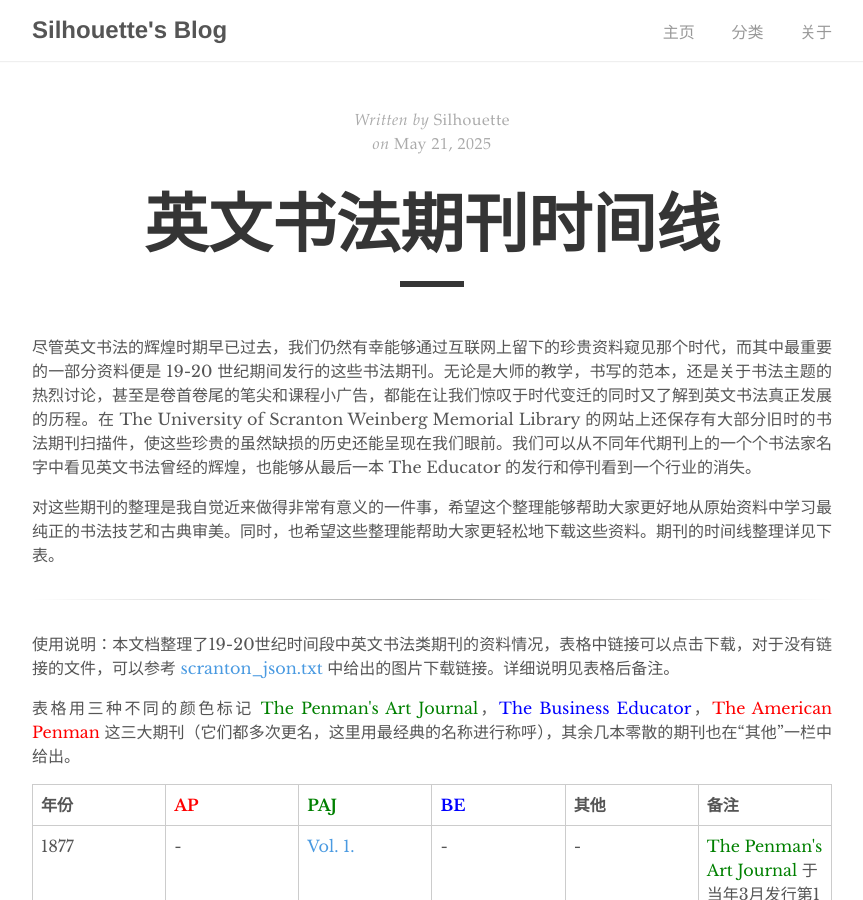
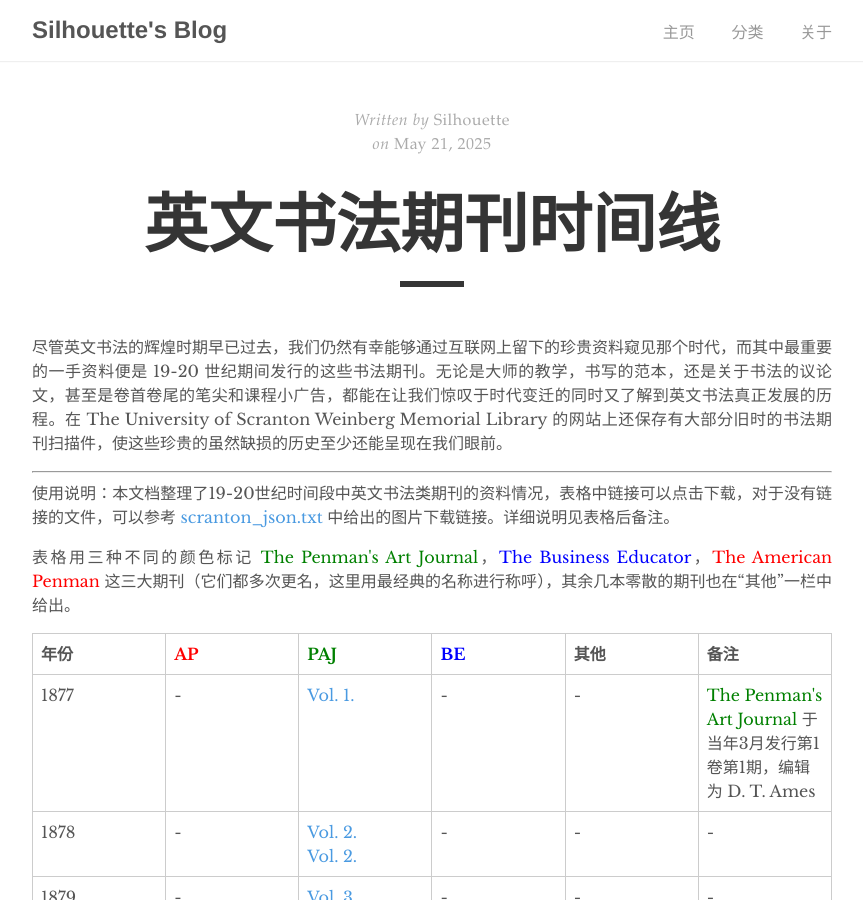
Before and after one commit to sil-z/sil-z.github.io, a Jekyll site: the page built from _posts/2025-05-21-英文书法期刊时间线.md, in a window 1280 px wide and 900 px high. Shown: the whole window, without its empty margins (208-1071 px from the left). Built offline with Jekyll 4.4.1, drawn with Linux system fonts in a browser that asks for light colours; some web fonts are replaced; some of the changed text lies outside the part shown.

Commit message:
Update 2025-05-21-英文书法期刊时间线.md

```diff
--- a/_posts/2025-05-21-英文书法期刊时间线.md
+++ b/_posts/2025-05-21-英文书法期刊时间线.md
@@ -31,11 +31,9 @@
 
 </style>
 
-尽管英文书法的辉煌时期早已过去，我们仍然有幸能够通过互联网上留下的珍贵资料窥见那个时代，而其中最重要的一部分资料便是 19-20 世纪期间发行的这些书法期刊。<!--more-->无论是大师的教学，书写的范本，还是关于书法主题的热烈讨论，甚至是卷首卷尾的笔尖和课程小广告，都能在让我们惊叹于时代变迁的同时又了解到英文书法真正发展的历程。在 The University of Scranton Weinberg Memorial Library 的网站上还保存有大部分旧时的书法期刊扫描件，使这些珍贵的虽然缺损的历史还能呈现在我们眼前。我们可以从不同年代期刊上的一个个书法家名字中看见英文书法曾经的辉煌，也能够从最后一本 The Educator 的发行和停刊看到一个行业的消失。
+尽管英文书法的辉煌时期早已过去，我们仍然有幸能够通过互联网上留下的珍贵资料窥见那个时代，而其中最重要的一手资料便是 19-20 世纪期间发行的这些书法期刊。<!--more-->无论是大师的教学，书写的范本，还是关于书法的议论文，甚至是卷首卷尾的笔尖和课程小广告，都能在让我们惊叹于时代变迁的同时又了解到英文书法真正发展的历程。在 The University of Scranton Weinberg Memorial Library 的网站上还保存有大部分旧时的书法期刊扫描件，使这些珍贵的虽然缺损的历史至少还能呈现在我们眼前。
 
-对这些期刊的整理是我自觉近来做得非常有意义的一件事，希望这个整理能够帮助大家更好地从原始资料中学习最纯正的书法技艺和古典审美。同时，也希望这些整理能帮助大家更轻松地下载这些资料。期刊的时间线整理详见下表。
-
-<hr style="border: none; height: 1px; background: linear-gradient(to right, transparent, #aaa, transparent); margin: 2em 0;" />
+---
 
 使用说明：本文档整理了19-20世纪时间段中英文书法类期刊的资料情况，表格中链接可以点击下载，对于没有链接的文件，可以参考 <a href="/assets/other/scranton_json.txt">scranton_json.txt</a> 中给出的图片下载链接。详细说明见表格后备注。
 
@@ -129,3 +127,13 @@
 - **特别说明 - 4：** Internet Archive 的下载链接通常包含整卷期刊，逐本检查其中是否缺失特定月份的工作量很大，因此*均未验证是否完整*；有些缺失年份实际上是因为该年份和之前年份的期刊被归为了同一个文件。
 
 - **特别说明 - 5：** Scranton 网站上和 Internet Archive 网站上的文件有一部分内容重复，但扫描了两次（都是这个图书馆上传的文件，我也不知道为什么不一样），个人认为 Scranton 网站上文件质量更高，且考虑到 IA 上文件整理和下载都很方便，因此在此处去除了 IA 上的重复链接。*例外：*<font color="blue">The Business Educator</font>的第8-20卷使用的是 IA 下载链接，但 Scranton 网站上有相同内容的文件。
+
+---
+
+**附件**
+
+统计 Scranton 网站上资料的 json 文件：<a href="/assets/other/scranton_json.txt">scranton_json.txt</a>
+IA 网站上资料的下载链接：<a href="/assets/other/journalsfromarchive.txt">journalsfromarchive.txt</a>
+IA 网站上*原始*资料的下载链接：<a href="/assets/other/journalsfromarchive_original.txt">journalsfromarchive_original.txt</a>
+批量下载所有文件的 python 脚本（使用方法参考注释）：<a href="/assets/other/download.py">download.py</a>
+*下载文件时应遵守爬虫协议，本人不对基于该下载脚本的任何滥用行为负责。*
```
